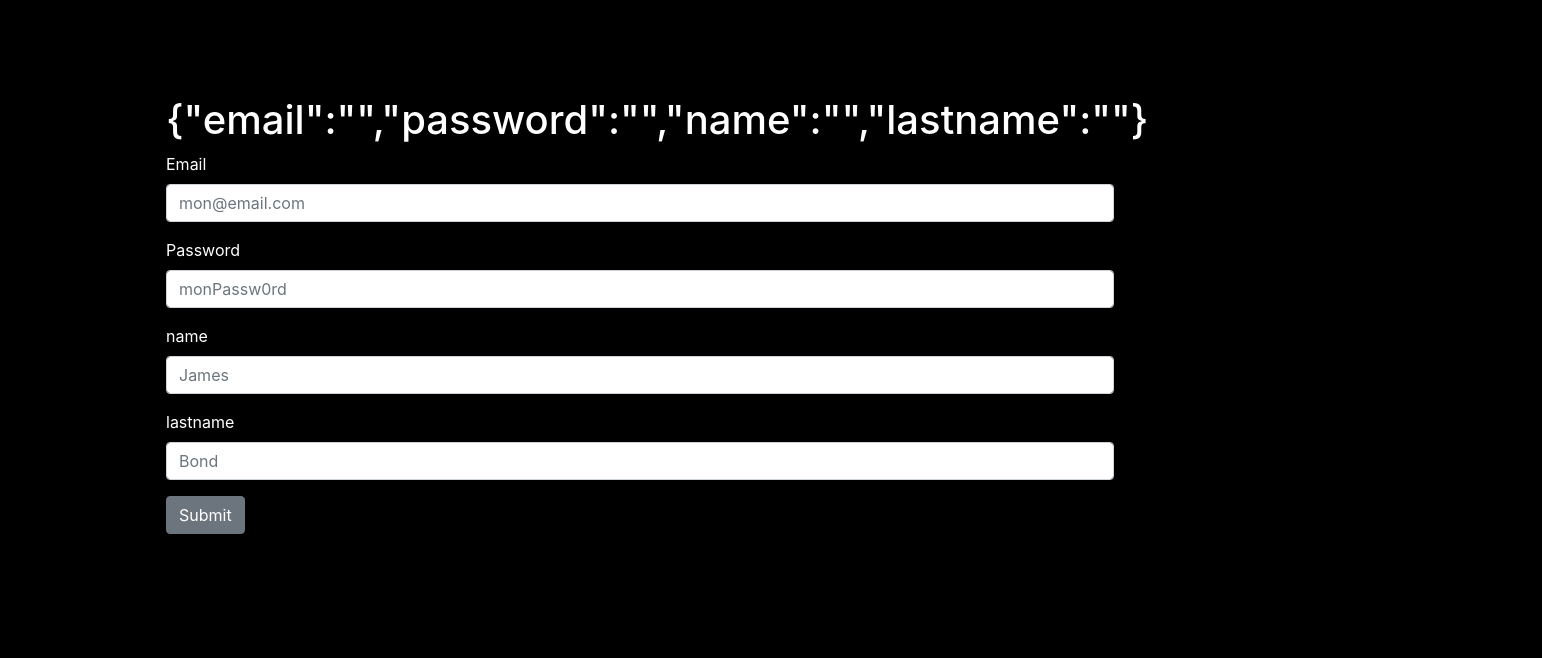
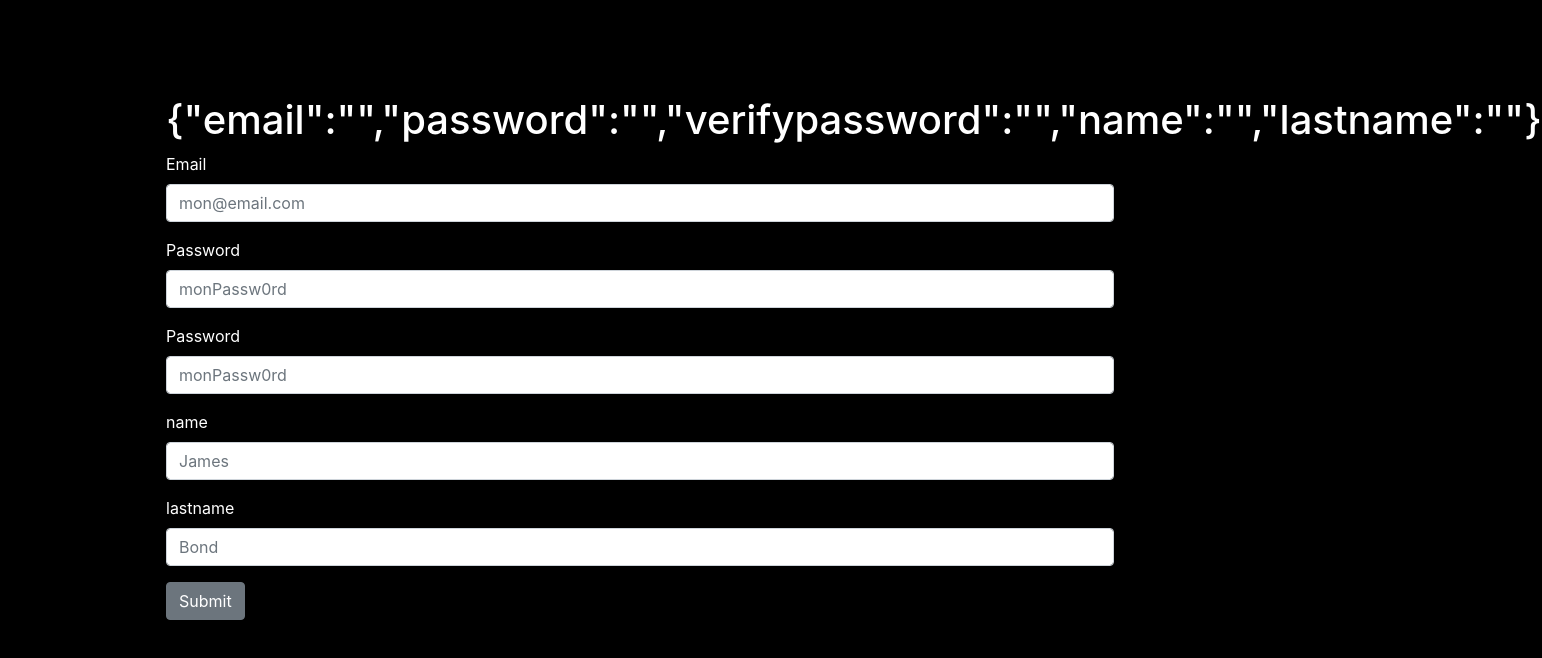
Before and after one commit to WildCodeSchool/toulouse-0918-js-odyssey-homer, a React (Create React App) app in the folder front/: page / in a window 1280 px wide. Shown: the top 658 px of the page, 1542 px wide, since content can reach past the window. Built offline with nearby package versions, Linux system fonts and the light colour scheme.

Commit message:
Update SignUp.js

```diff
--- a/front/src/SignUp.js
+++ b/front/src/SignUp.js
@@ -10,6 +10,7 @@ class SignUp extends Component {
         this.state = {
             email: "",
             password: "",
+            verifypassword: "",
             name: "",
             lastname: ""
         };
@@ -19,6 +20,9 @@ class SignUp extends Component {
         this.setState({ email: event.target.value });
     };
     password = event => {
+        this.setState({ password: event.target.value });
+    };
+    verifypassword = event => {
         this.setState({ password: event.target.value });
     };
     name = event => {
@@ -50,6 +54,11 @@ class SignUp extends Component {
                                 id="examplePassword" placeholder="monPassw0rd" />
                         </FormGroup>
                         <FormGroup>
+                            <Label for="examplePassword">Password</Label>
+                            <Input onChange={this.verifypassword} type="password" name="password"
+                                id="examplePassword" placeholder="monPassw0rd" />
+                        </FormGroup>
+                        <FormGroup>
                             <Label for="name">name</Label>
                             <Input onChange={this.name} type="text" name="name"
                                 id="name" placeholder="James" />
```
